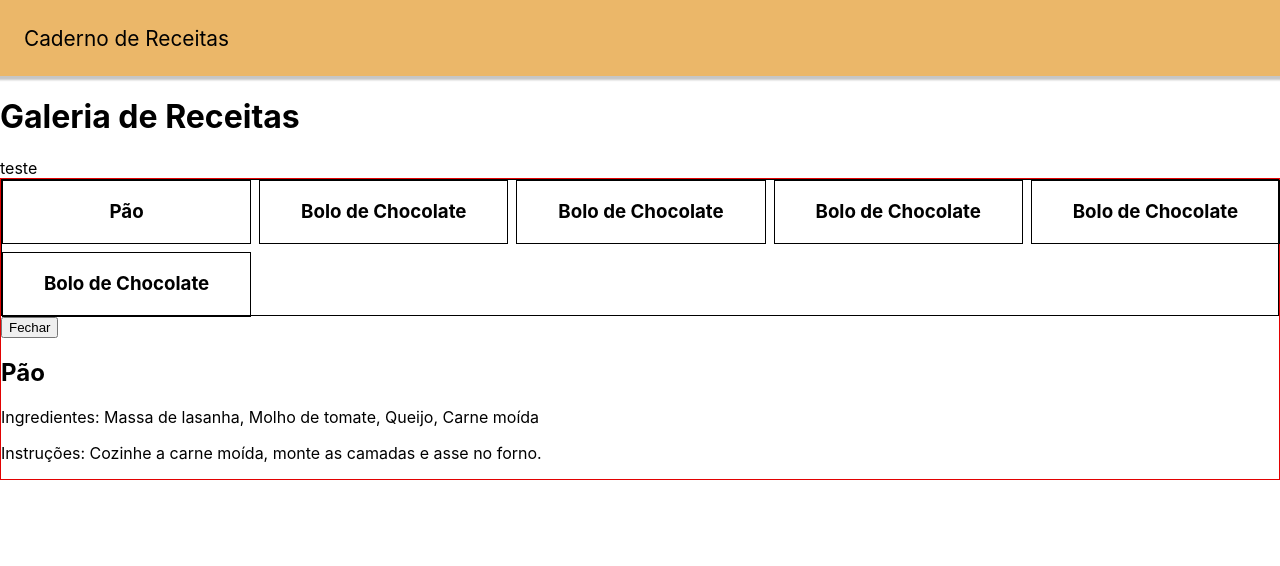
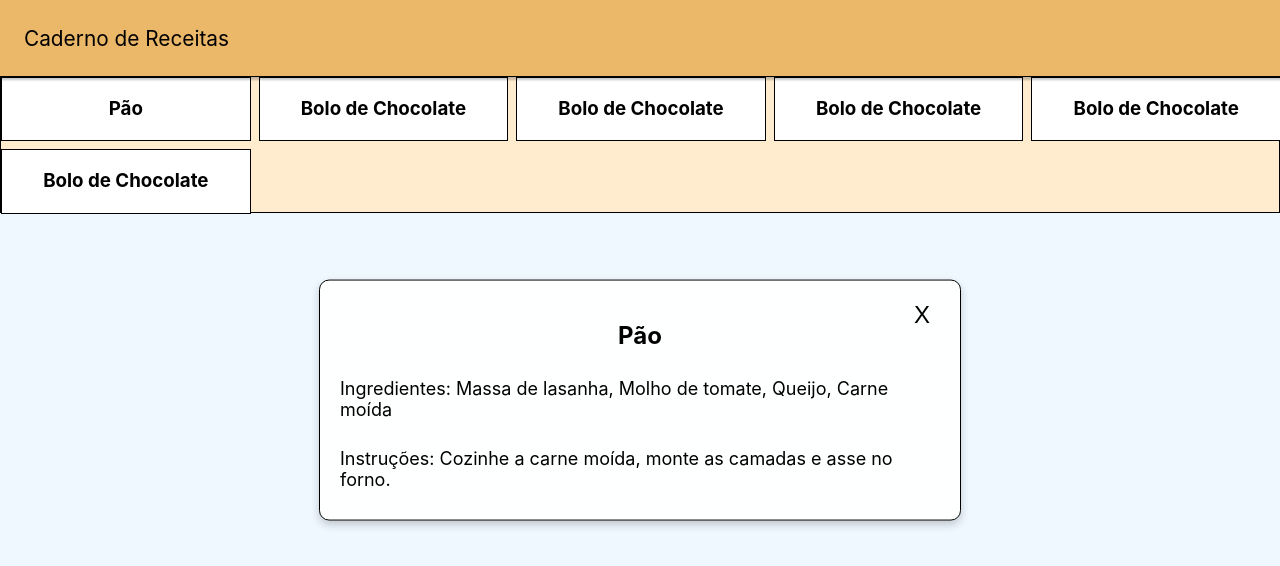
Before and after one commit to gabrielaAlmeida10/recipe-book, a React (Create React App) app: page / in a window 1280 px wide. Both pictures are taken after a click on the element "Pão". Shown: the top 566 px of the page. Built offline with nearby package versions, Linux system fonts and the light colour scheme.

Commit message:
feat: modal detailing the recipe

```diff
--- a/src/components/galleryView/Gallery.js
+++ b/src/components/galleryView/Gallery.js
@@ -1,5 +1,6 @@
 import React, { useState } from "react";
-import "./galleryView.css";
+import "./GalleryView.css";
+
 
 // Dados de exemplo das receitas (você pode substituir isso por seus próprios dados)
 const receitas = [
@@ -64,9 +65,6 @@ const Gallery = () => {
 
   return (
     <div>
-      <h1>Galeria de Receitas</h1>
-        <div className="teste">teste</div>
-      <div className="gallery_container">
       <div className="gallery">
         {receitas.map((receita) => (
           <div
@@ -79,15 +77,14 @@ const Gallery = () => {
         ))}
       </div>
       {receitaSelecionada && (
-          <div className="detalhes-receita">
-            <button onClick={fecharDetalhes}>Fechar</button>
+        <div className="details">
+          <button onClick={fecharDetalhes}>X</button>
           <h2>{receitaSelecionada.nome}</h2>
           <p>Ingredientes: {receitaSelecionada.ingredientes.join(", ")}</p>
           <p>Instruções: {receitaSelecionada.instrucoes}</p>
         </div>
       )}
     </div>
-    </div>
   );
 };
 
--- a/src/components/galleryView/galleryView.css
+++ b/src/components/galleryView/galleryView.css
@@ -1,7 +1,6 @@
- .gallery_container {
-  border: 1px solid rgb(226, 1, 1);
- }
-
+body{
+  background-color: #F0F8FF;
+}
 
 .gallery {
   border: 1px solid black;
@@ -9,6 +8,7 @@
   grid-template-columns: repeat(auto-fill, minmax(240px, 1fr));
   gap: 10px;
   text-align: center;
+  background-color: #FFEBCD;
 }
 
 
@@ -25,12 +25,56 @@
   transition: transform 0.2s ease-in-out;
   border: 1px solid black;
   float: right;
+  background-color: white;
 }
 
 .recipe:hover{
   transform: scale(1.05s);
+  background-color: aquamarine;
 }
 
-.teste{
+.details{
+  position: fixed;
+  border: 1px solid black;
+  top: 50%;
+  left: 50%;
+  transform: translate(-50%, -50%);
+  width: 80%;
+  max-width: 600px;
+  background-color: rgba(255, 255, 255, 0.9);
   display: flex;
+  flex-direction: column;
+  align-items: center;
+  justify-content: center;
+  z-index: 999;
+  padding: 20px;
+  border-radius: 10px;
+  box-shadow: 0 4px 8px rgba(0, 0, 0, 0.2);
 }
+
+.details h2 {
+  font-size: 24px;
+  margin-bottom: 10px;
+}
+
+.details p {
+  font-size: 18px;
+  margin-bottom: 10px;
+}
+
+
+.details button {
+  background-color: #d40909;
+  border: none;
+  padding: 10px 20px;
+  cursor: pointer;
+  font-size: 18px;
+  position: absolute;
+  top: 10px;
+  right: 10px;
+  font-size: 24px;
+  cursor: pointer;
+  border: none;
+  background: transparent;
+  outline: none;
+}
```
Also changed, not shown: src/App.js (+7 -6 lines), src/components/menu/Menu.js (+0 -13 lines). Lines whose indentation alone changed are shown as unchanged.
